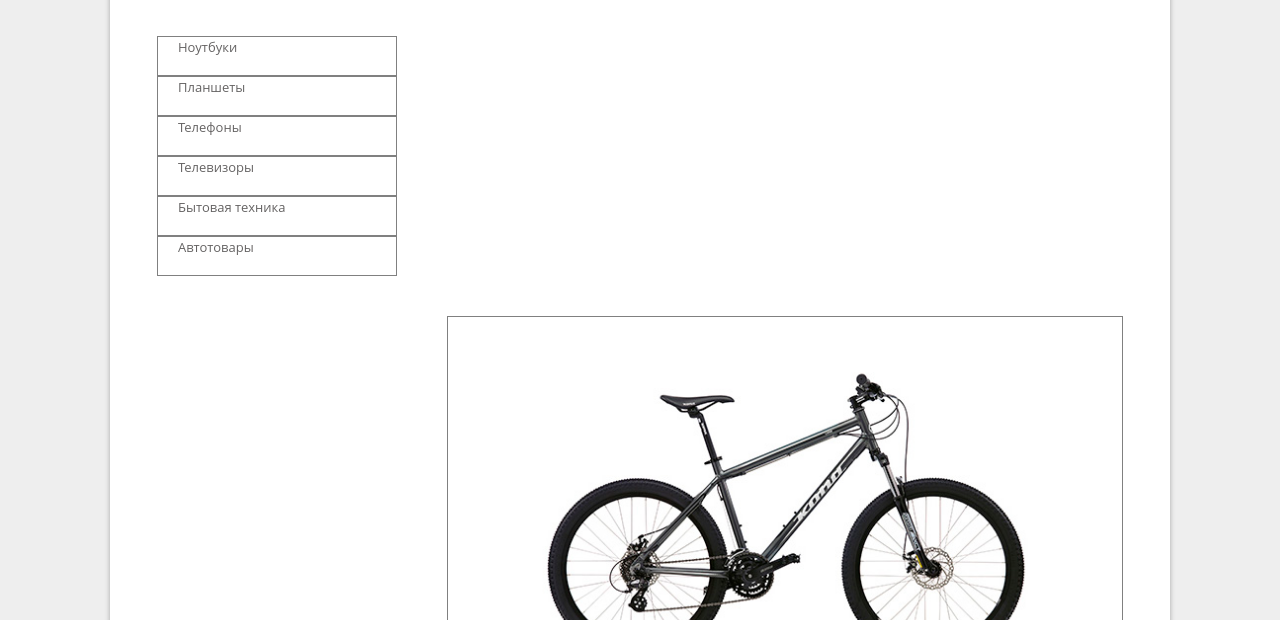
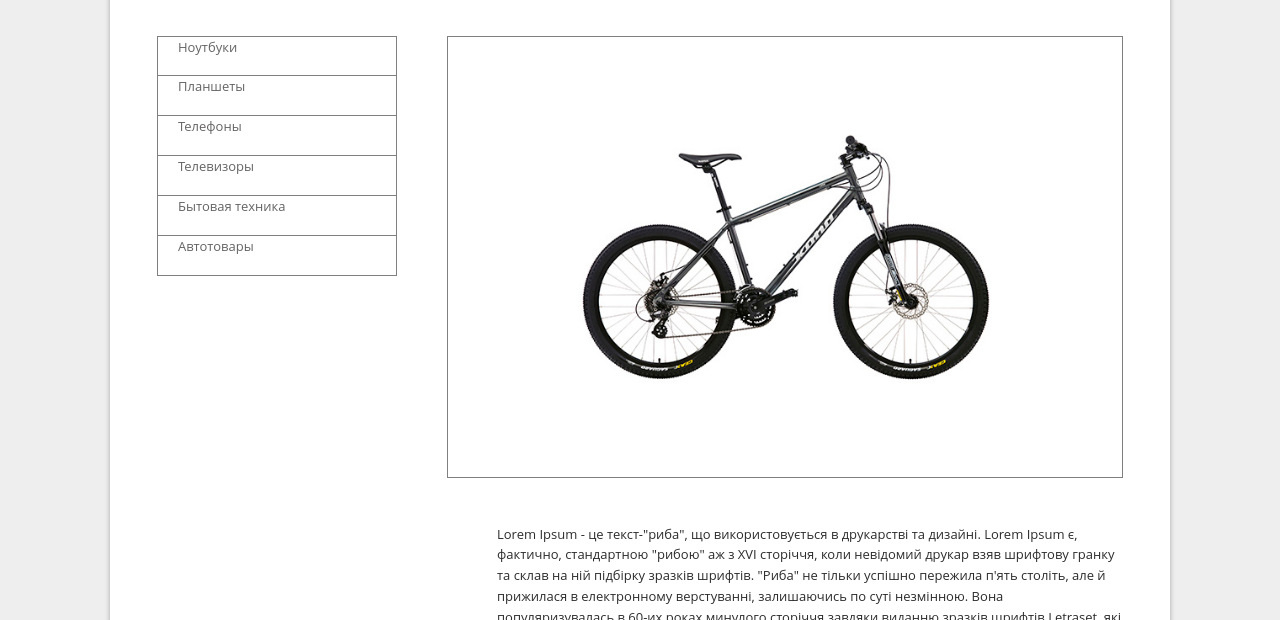
Before and after one commit to polzovatel101/HomeWork, a plain HTML site: page index.html in a window 1280 px wide. Shown: the part 180-800 px from the top of the page. Drawn offline with Linux system fonts and the light colour scheme.

Commit message:
ДЗ 3 upd 2

```diff
--- a/css/style.css
+++ b/css/style.css
@@ -91,14 +91,14 @@ div p{
 
 .nav_menu{
     display: block;
+    float: left;
     margin-top: 40px;
-    border-collapse: collapse;
+    width: 240px;
 }
 
 .menu_Buttom{
     display: block;
     border: 1px solid gray;
-    border-;
     width: 240px;
     height: 40px;
     color: #656363;
@@ -111,7 +111,7 @@ div p{
 
 .photo{
     width: 676px;
-    /*padding: 50px;*/
+    padding: 50px;
     border: 1px solid gray;
     margin: 40px 0;
 }
@@ -133,6 +133,10 @@ div p{
     clear: both;
 }
 
+.border_collapse{
+    border-top: transparent;
+}
+
 .TM{
     display: block;
     width: 200px;
--- a/index.html
+++ b/index.html
@@ -17,11 +17,11 @@
     <nav>
         <ul class="nav_menu clear-fix">
             <li class="menu_Buttom"><a href="#">Ноутбуки</a></li>
-            <li class="menu_Buttom"><a href="#">Планшеты</a></li>
-            <li class="menu_Buttom"><a href="#">Телефоны</a></li>
-            <li class="menu_Buttom"><a href="#">Телевизоры</a></li>
-            <li class="menu_Buttom"><a href="#">Бытовая техника</a></li>
-            <li class="menu_Buttom"><a href="#">Автотовары</a></li>
+            <li class="menu_Buttom border_collapse"><a href="#">Планшеты</a></li>
+            <li class="menu_Buttom border_collapse"><a href="#">Телефоны</a></li>
+            <li class="menu_Buttom border_collapse"><a href="#">Телевизоры</a></li>
+            <li class="menu_Buttom border_collapse"><a href="#">Бытовая техника</a></li>
+            <li class="menu_Buttom border_collapse"><a href="#">Автотовары</a></li>
         </ul>
         <div class="fright">
             <img class="photo" src="img/photo.jpg" alt="Это велосипед">
```
